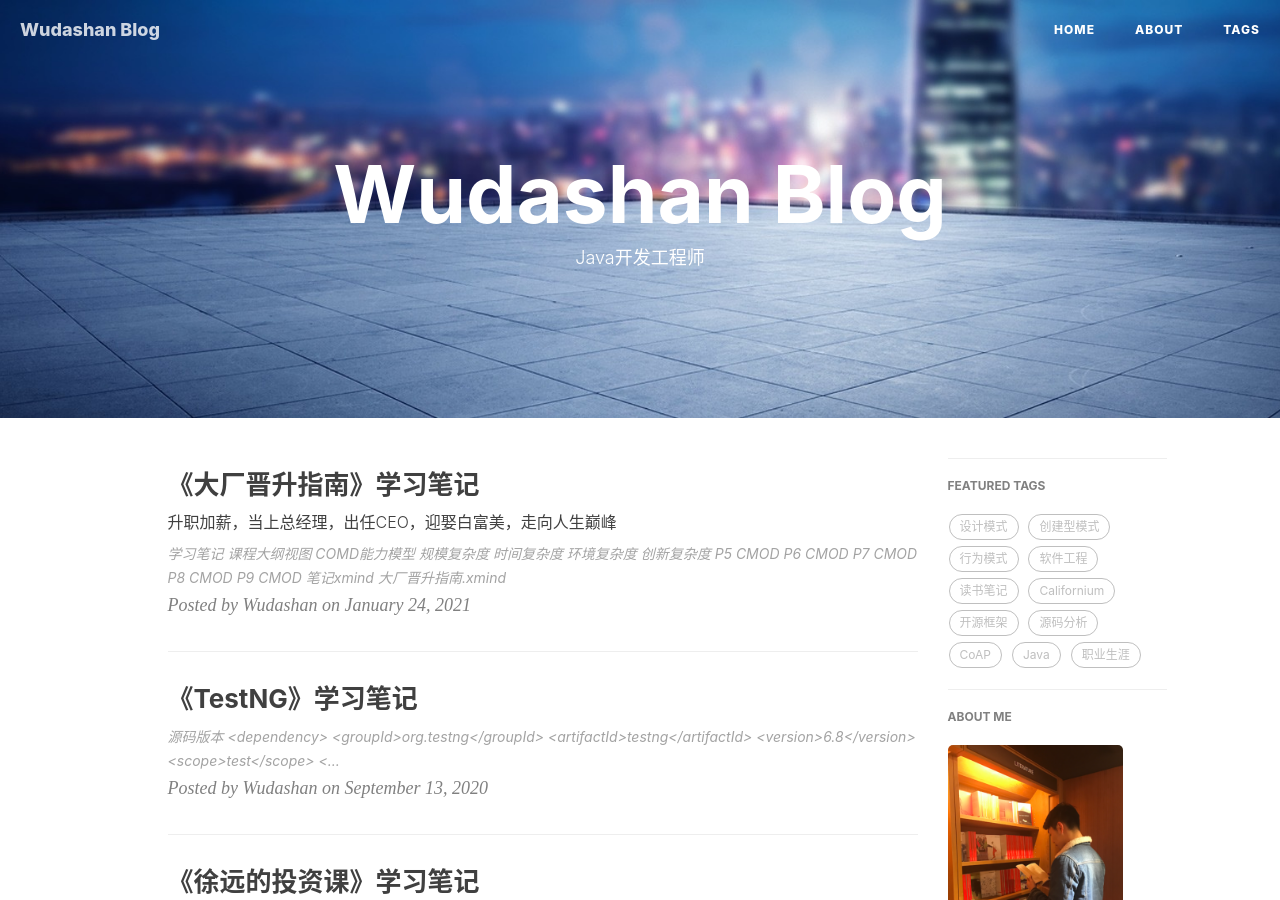
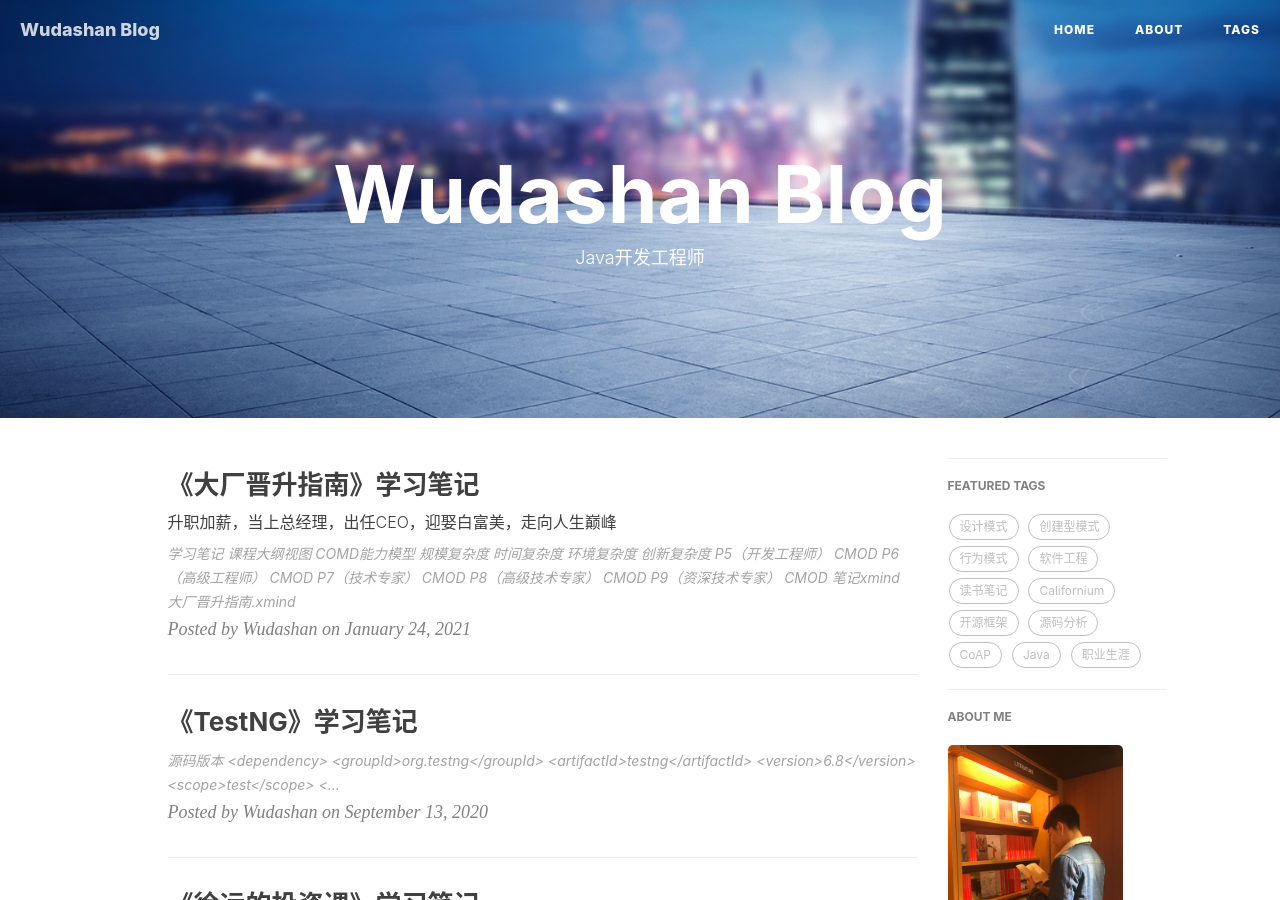
Before and after one commit to wudashan/wudashan.github.io, a Jekyll site: the page built from index.html, in a window 1280 px wide and 900 px high. Built offline with Jekyll 4.4.1, drawn with Linux system fonts in a browser that asks for light colours; nearby versions of some CDN libraries; the list of posts is cut into pages by our own code; comment, search, counter and statistics services are not loaded.

Commit message:
no message

```diff
--- a/_posts/2021-01-24-company-promotion-guide.markdown
+++ b/_posts/2021-01-24-company-promotion-guide.markdown
@@ -37,7 +37,7 @@ tags:
 
 ![](https://raw.githubusercontent.com/wudashan/blog-picture/master/company-promotion-guide/%E5%88%9B%E6%96%B0%E5%A4%8D%E6%9D%82%E5%BA%A6.jpg)
 
-# P5 CMOD
+# P5（开发工程师） CMOD
 
 ![](https://raw.githubusercontent.com/wudashan/blog-picture/master/company-promotion-guide/P5-%E6%8A%80%E6%9C%AF.jpg)
 
@@ -45,7 +45,7 @@ tags:
 
 ![](https://raw.githubusercontent.com/wudashan/blog-picture/master/company-promotion-guide/P5-%E7%AE%A1%E7%90%86.jpg)
 
-# P6 CMOD
+# P6（高级工程师） CMOD
 
 ![](https://raw.githubusercontent.com/wudashan/blog-picture/master/company-promotion-guide/P6-%E6%8A%80%E6%9C%AF.jpg)
 
@@ -53,7 +53,7 @@ tags:
 
 ![](https://raw.githubusercontent.com/wudashan/blog-picture/master/company-promotion-guide/P6-%E7%AE%A1%E7%90%86.jpg)
 
-# P7 CMOD
+# P7（技术专家） CMOD
 
 ![](https://raw.githubusercontent.com/wudashan/blog-picture/master/company-promotion-guide/P7-%E6%8A%80%E6%9C%AF.jpg)
 
@@ -61,7 +61,7 @@ tags:
 
 ![](https://raw.githubusercontent.com/wudashan/blog-picture/master/company-promotion-guide/P7-%E7%AE%A1%E7%90%86.jpg)
 
-# P8 CMOD
+# P8（高级技术专家） CMOD
 
 ![](https://raw.githubusercontent.com/wudashan/blog-picture/master/company-promotion-guide/P8-%E6%8A%80%E6%9C%AF.jpg)
 
@@ -69,7 +69,7 @@ tags:
 
 ![](https://raw.githubusercontent.com/wudashan/blog-picture/master/company-promotion-guide/P8-%E7%AE%A1%E7%90%86.jpg)
 
-# P9 CMOD
+# P9（资深技术专家） CMOD
 
 ![](https://raw.githubusercontent.com/wudashan/blog-picture/master/company-promotion-guide/P9-%E6%8A%80%E6%9C%AF.jpg)
 
```
